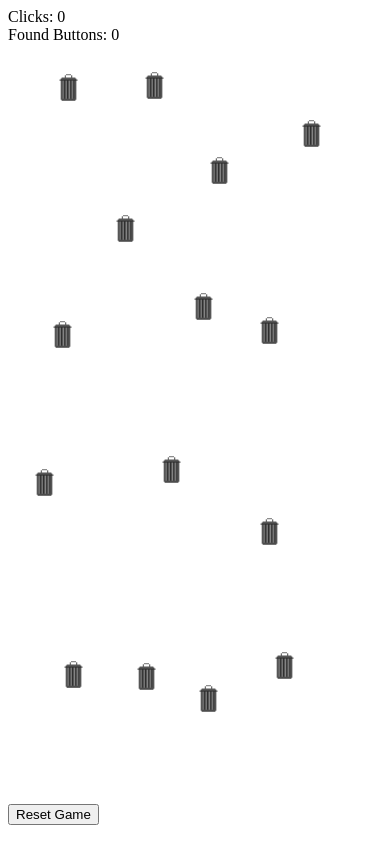
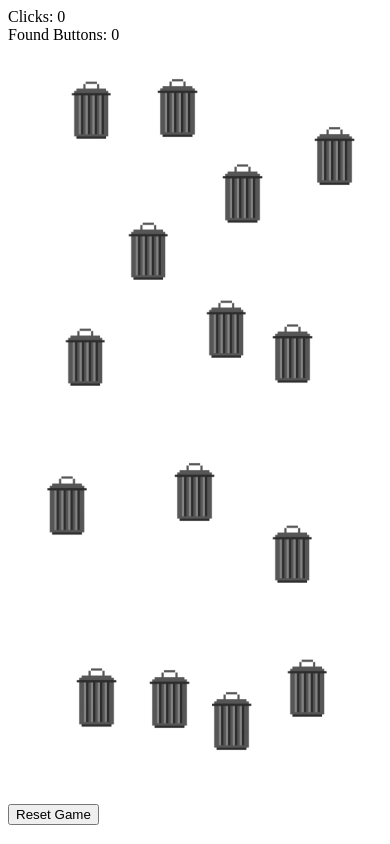
Before and after one commit to TakeYourMagnesium/surgegame, a plain HTML site: page index.html in a window 390 px wide. Drawn offline with Linux system fonts and the light colour scheme.

Commit message:
fix phone size

```diff
--- a/style.css
+++ b/style.css
@@ -1,6 +1,6 @@
 .trashcan {
-    width: 8.5vw;
-    height: 8.5vw;
+    width: 8vh;
+    height: 8vh;
     margin: 5px;
     background-image: url('trashcan.jpg');
     background-size: cover;
@@ -11,13 +11,13 @@
 
 .container {
     position: absolute;
-    width: 8.5vw;
-    height: 8.5vw;
+    width: 8vh;
+    height: 8vh;
 }
 
 .button {
-    width: 5vw;
-    height: 5vw;
+    width: 5vh;
+    height: 5vh;
     background-image: url('button.png');
     background-size: cover;
     position: absolute; /* Position the button absolutely within the container */
@@ -35,7 +35,7 @@
 }
 @media (max-width: 600px) { /* Example for screens narrower than 600px */
     .trashcan {
-    width: 10vw;
-    height: 10vw;
+    width: 10vh;
+    height: 10vh;
     }
 }
```
